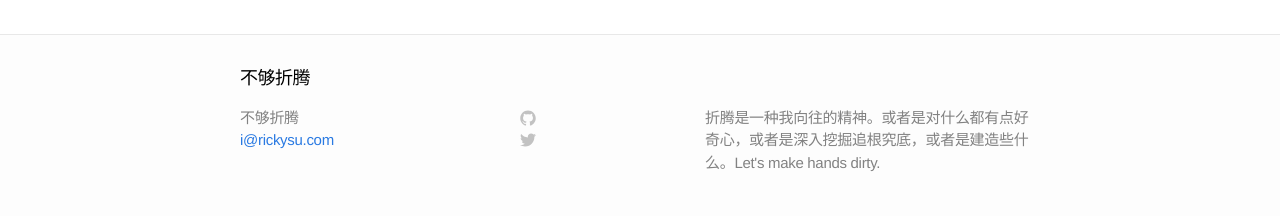
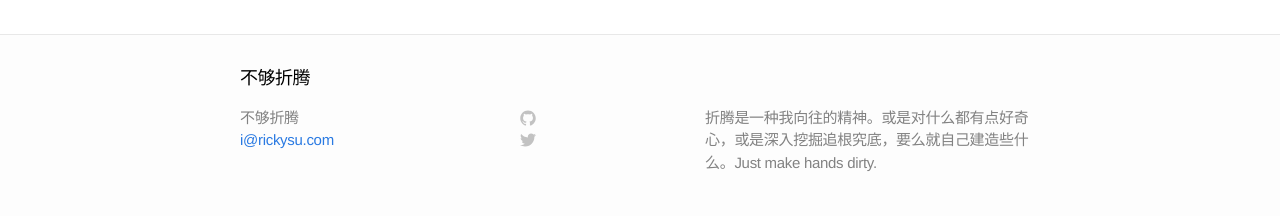
Before and after one commit to imrickysu/imrickysu.github.io, a Jekyll site: the page built from index.html, in a window 1280 px wide. Shown: the part 1354-1570 px from the top of the page. Built offline with Jekyll 4.4.1, drawn with Linux system fonts in a browser that asks for light colours.

Commit message:
Update _config.yml

```diff
--- a/_config.yml
+++ b/_config.yml
@@ -1,7 +1,7 @@
 # Site settings
 title: 不够折腾
 email: i@rickysu.com
-description: "折腾是一种我向往的精神。或者是对什么都有点好奇心，或者是深入挖掘追根究底，或者是建造些什么。Let's make hands dirty."
+description: "折腾是一种我向往的精神。或是对什么都有点好奇心，或是深入挖掘追根究底，要么就自己建造些什么。Just make hands dirty."
 baseurl: ""
 url: "http://imrickysu.github.io"
 
```
